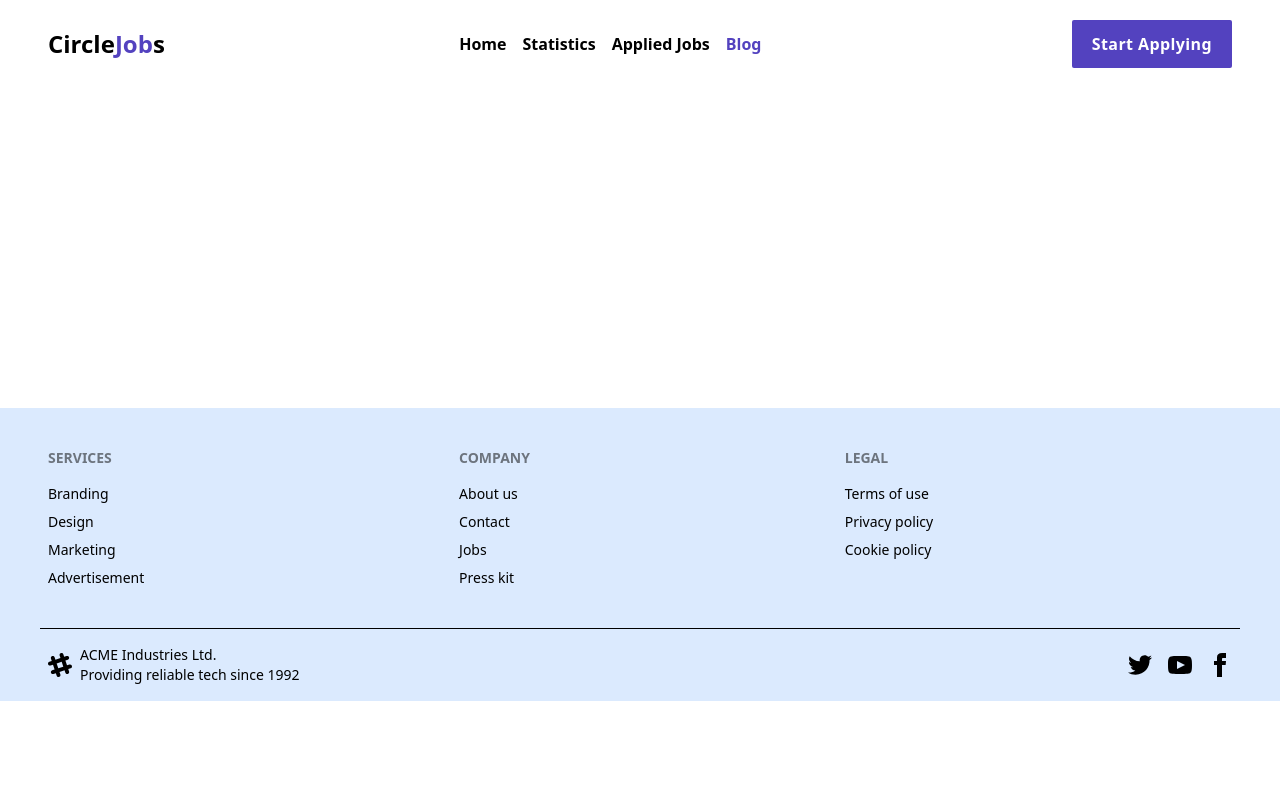
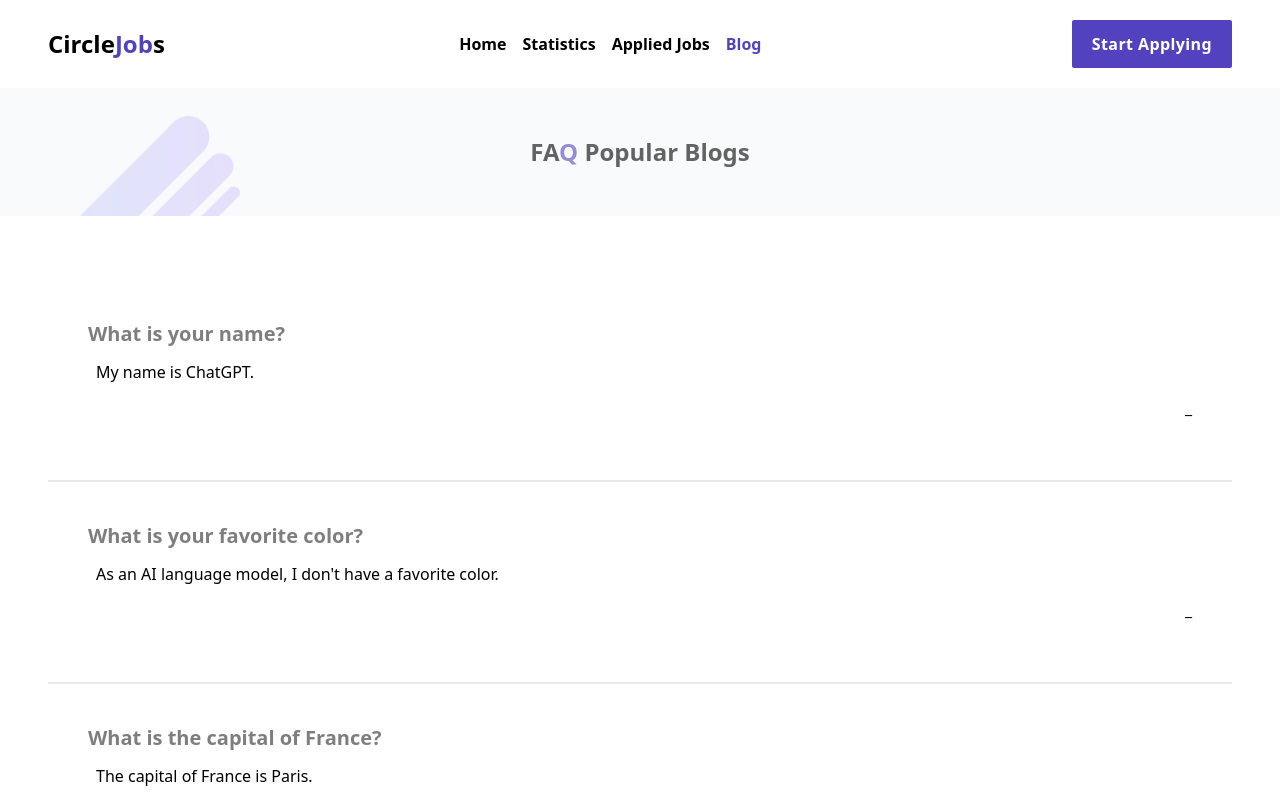
Before and after one commit to smsohag32/circle-jobs-app, a React (Vite) app: page /blog in a window 1280 px wide. Shown: the top 800 px of the page. Built offline with nearby package versions, Linux system fonts and the light colour scheme.

Commit message:
blogs page layout done and dynamic content update

```diff
--- /dev/null
+++ b/public/blogsData.json
@@ -0,0 +1,22 @@
+[
+  {
+    "id": 1,
+    "question": "What is your name?",
+    "answer": "My name is ChatGPT."
+  },
+  {
+    "id": 2,
+    "question": "What is your favorite color?",
+    "answer": "As an AI language model, I don't have a favorite color."
+  },
+  {
+    "id": 3,
+    "question": "What is the capital of France?",
+    "answer": "The capital of France is Paris."
+  },
+  {
+    "id": 4,
+    "question": "What is the capital of France?",
+    "answer": "The capital of France is Paris."
+  }
+]
--- /dev/null
+++ b/src/components/Blog.jsx
@@ -0,0 +1,14 @@
+import React from "react";
+
+const Blog = ({ blog }) => {
+  const { author, question, answer } = blog;
+  return (
+    <article className="p-5 md:p-10">
+      <h3 className="text-xl font-extrabold opacity-50">{question}</h3>
+      <p className="ms-2 my-3">{answer}</p>
+      <p className="text-right">_{author}</p>
+    </article>
+  );
+};
+
+export default Blog;
--- a/src/components/Blogs.jsx
+++ b/src/components/Blogs.jsx
@@ -1,7 +1,24 @@
 import React from "react";
+import { useLoaderData } from "react-router-dom";
+import TitleBanner from "./TitleBanner";
+import Blog from "./Blog";
 
 const Blogs = () => {
-  return <div></div>;
+  const blogs = useLoaderData();
+  console.log(blogs);
+  return (
+    <>
+      <TitleBanner>
+        FA<span className="primary-text">Q</span> Popular Blogs
+      </TitleBanner>
+      <div className="default-container flex flex-col gap-5 py-16 divide-y-2">
+        {blogs?.map((blog) => (
+          <Blog key={blog.id} blog={blog} />
+        ))}
+        <hr />
+      </div>
+    </>
+  );
 };
 
 export default Blogs;
--- a/src/main.jsx
+++ b/src/main.jsx
@@ -30,17 +30,18 @@ const router = createBrowserRouter([
         element: <Statistic />,
       },
       {
+        path: "job/details/:id",
+        element: <JobDetails />,
+        loader: loadDetails,
+      },
+      {
         path: "applied",
         element: <AppliedJobs />,
       },
       {
         path: "blog",
         element: <Blogs />,
-      },
-      {
-        path: "job/details/:id",
-        element: <JobDetails />,
-        loader: loadDetails,
+        loader: () => fetch("/blogsData.json"),
       },
     ],
   },
```
